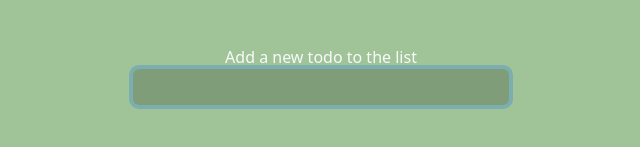
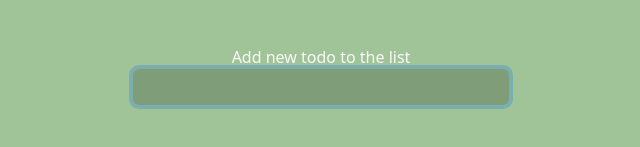
Before and after one commit to fern6545/todo-list-project, a plain HTML site: page index.html in a window 1280 px wide. Shown: the part 207-354 px from the top of the page, 319-959 px from the left. Drawn offline with nearby package versions, Linux system fonts and the light colour scheme.

Commit message:
Update index.html

```diff
--- a/index.html
+++ b/index.html
@@ -25,7 +25,7 @@
         </ul>
 
         <form class="add text-center my-4">
-            <label class="text-light">Add a new todo to the list</label>
+            <label class="text-light">Add new todo to the list</label>
             <input class="form-control m-auto" type="text" name="add"/>
         </form>
 
```
